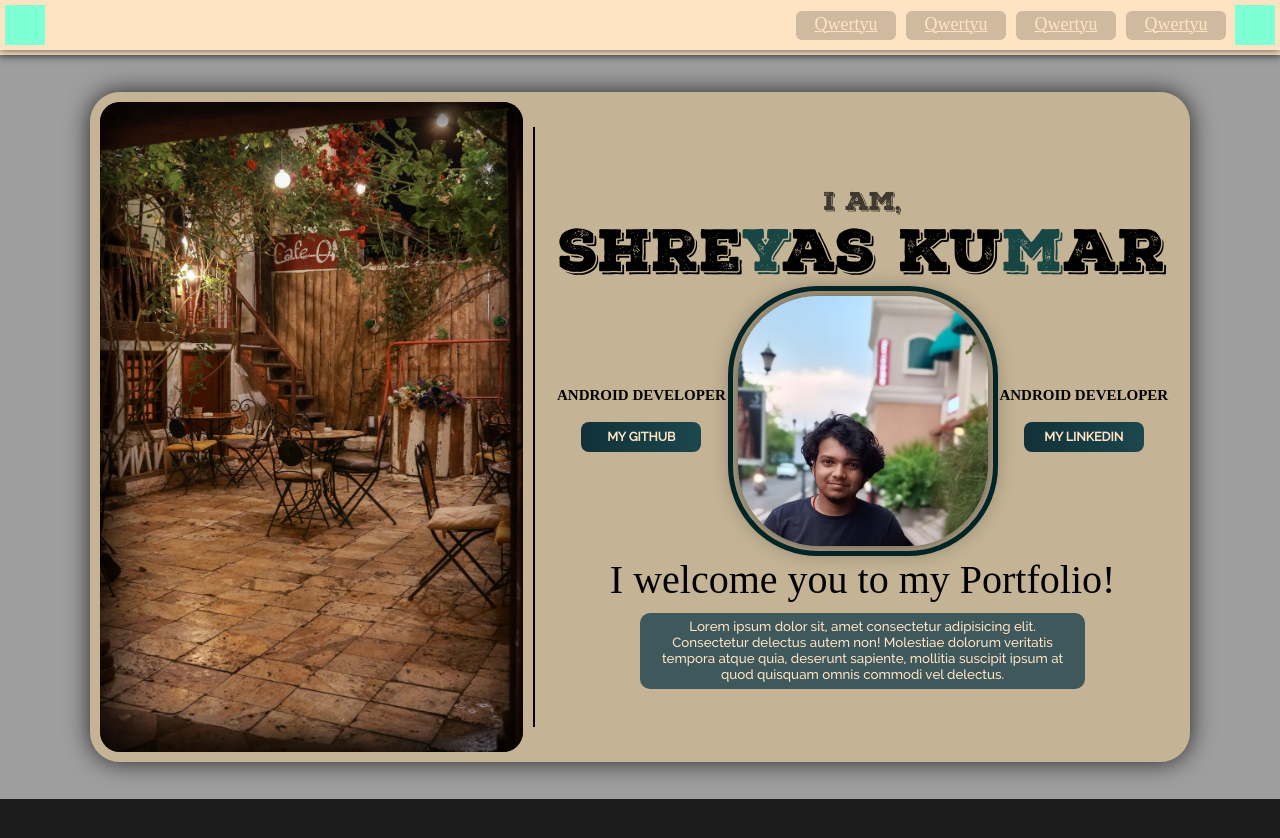
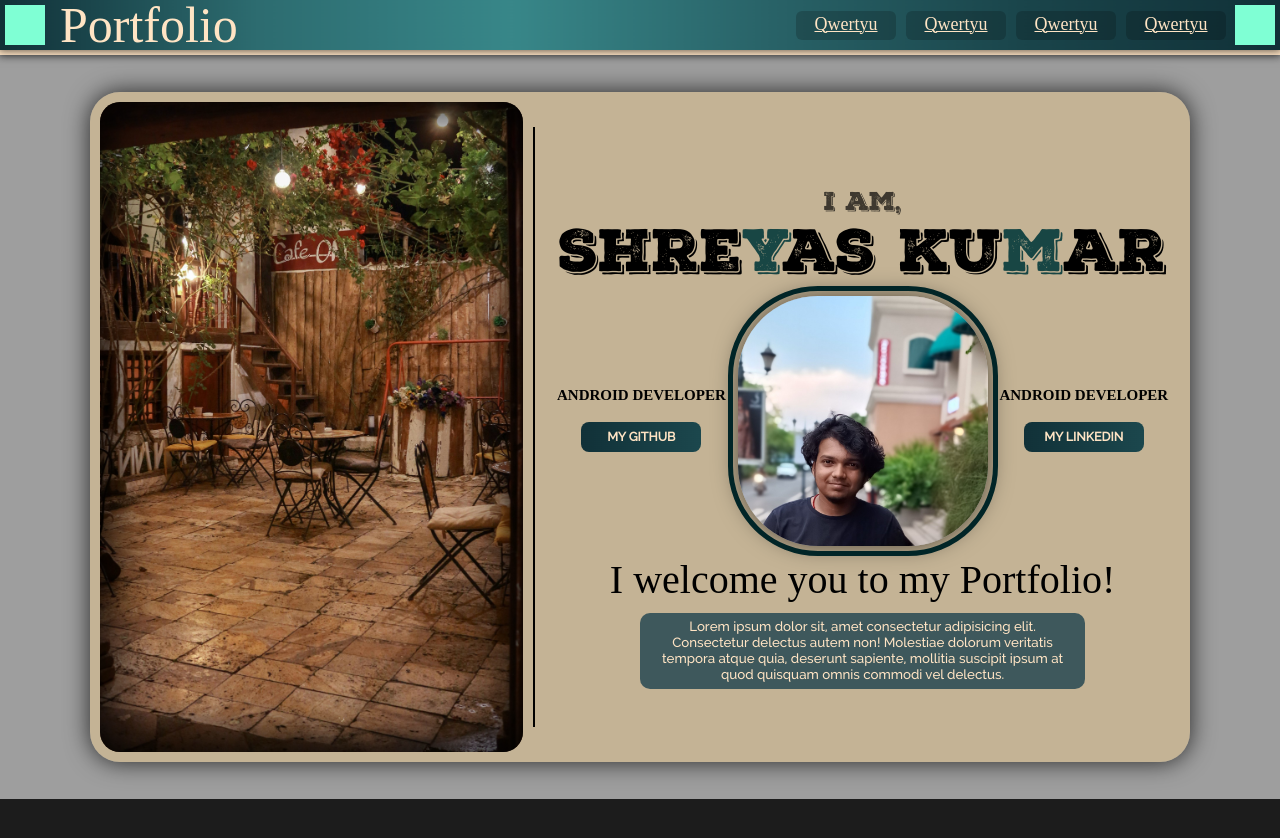
Before and after one commit to Shreyaskr1409/Portfolio, a plain HTML site: page index.html in a window 1280 px wide. Drawn offline with Linux system fonts and the light colour scheme; the site is published under a folder, as on GitHub Pages, so addresses that start at the root find nothing; a web font is replaced by a local one.

Commit message:
Update style.css

```diff
--- a/style.css
+++ b/style.css
@@ -29,7 +29,7 @@ html, body{
             z-index: 5;
             display: flex;
             /* background-color: #388789; */
-            background-image: url('/assets/images/gradient_navbar.png');
+            background-image: url('assets/images/gradient_navbar.png');
             background-size: cover;
             min-height: 50px;
             width: 100%;
```
